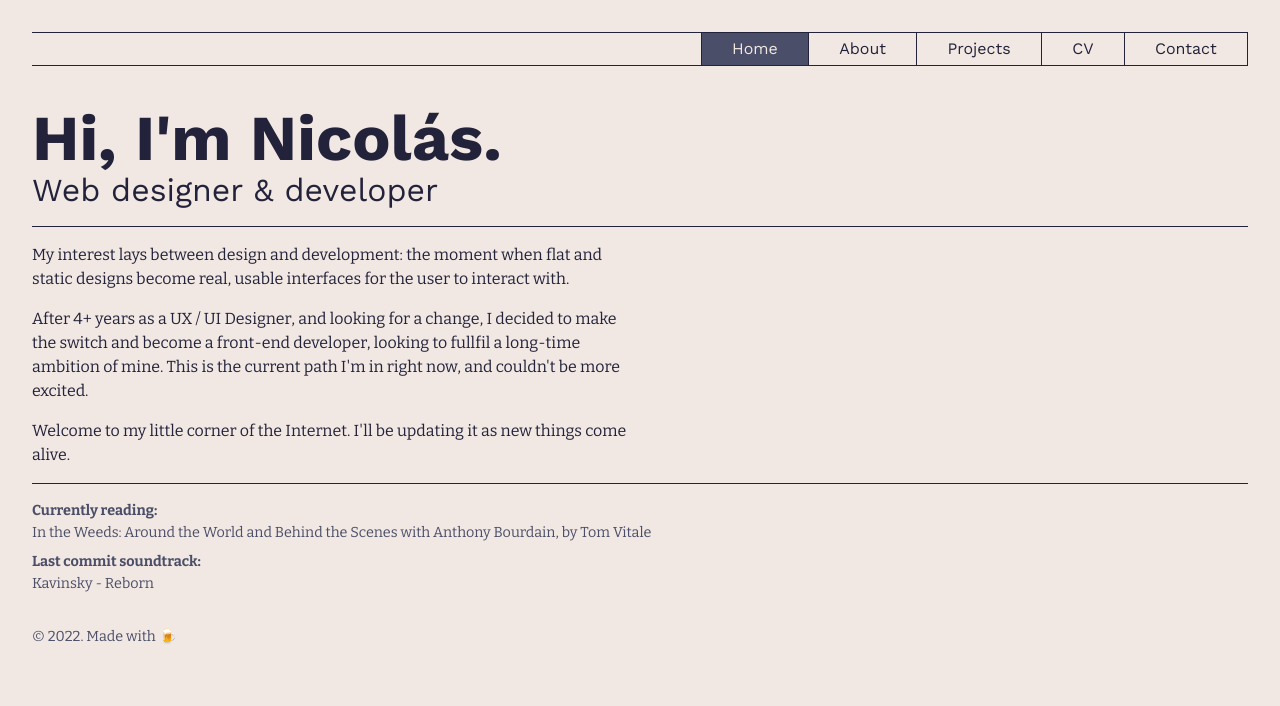
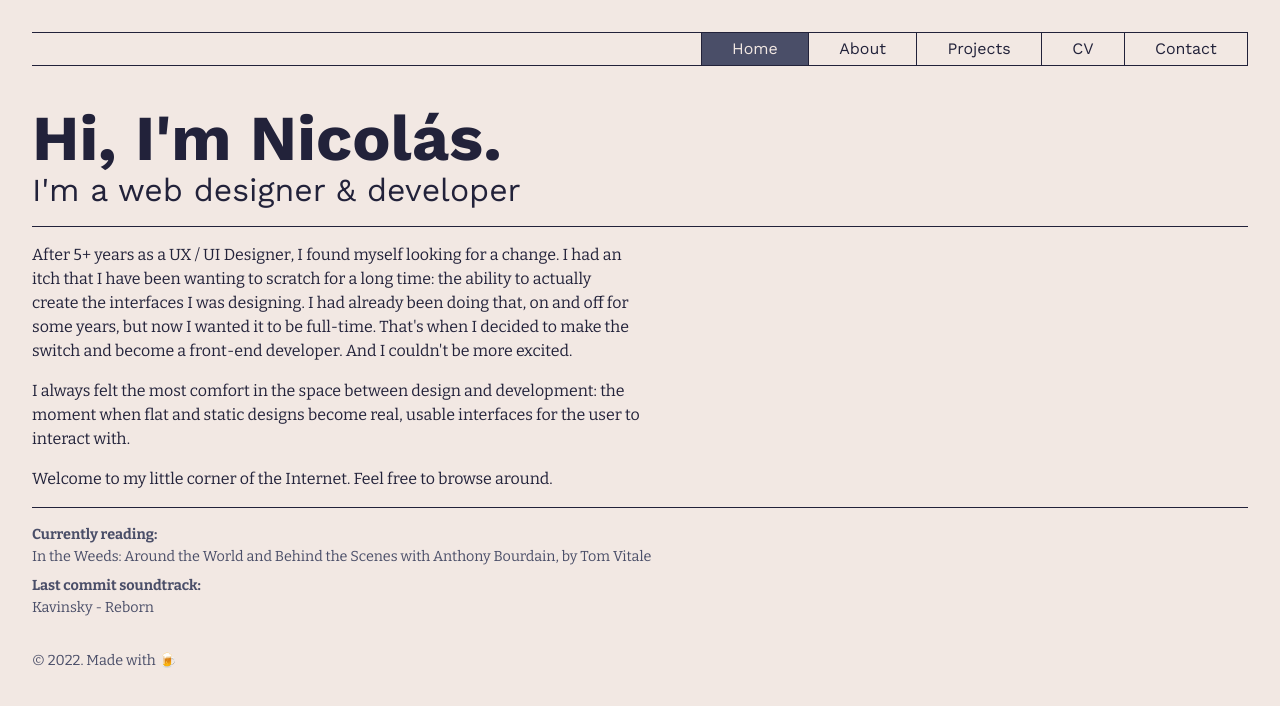
Before and after one commit to ndemia/demia.me, a website: page index.html in a window 1280 px wide. Drawn offline with Linux system fonts and the light colour scheme.

Commit message:
Changed home page description, removed unused HTML

```diff
--- a/index.html
+++ b/index.html
@@ -24,12 +24,6 @@
 				<li class="navigation__item">
 					<a class="navigation__link" href="projects.html">Projects</a>
 				</li>
-				<!-- <li class="navigation__item">
-					<a class="navigation__link" href="assets/pdf/nicolas_demianiw_cv.pdf">CV
-						<svg viewBox="0 0 24 24" fill="none" stroke="currentColor" stroke-width="1.5" stroke-linecap="round" stroke-linejoin="round"><path d="M21 15v4a2 2 0 0 1-2 2H5a2 2 0 0 1-2-2v-4"></path><polyline points="7 10 12 15 17 10"></polyline><line x1="12" y1="15" x2="12" y2="3"></line>
-						</svg>
-					</a>
-				</li> -->
 				<li class="navigation__item">
 					<a class="navigation__link" href="cv.html">CV</a>
 				</li>
@@ -41,13 +35,13 @@
 
 		<header class="header">
 			<h1 class="header__title">Hi, I'm Nicolás.</h1>
-			<h2 class="header__subtitle">Web designer & developer</h2>
+			<h2 class="header__subtitle">I'm a web designer & developer</h2>
 		</header>
 
 		<article class="description">
-			<p class="description__text">My interest lays between design and development: the moment when flat and static designs become real, usable interfaces for the user to interact with.</p>
-			<p class="description__text">After 4+ years as a UX / UI Designer, and looking for a change, I decided to make the switch and become a front-end developer, looking to fullfil a long-time ambition of mine. This is the current path I'm in right now, and couldn't be more excited.</p>
-			<p class="description__text">Welcome to my little corner of the Internet. I'll be updating it as new things come alive.</p>
+			<p class="description__text">After 5+ years as a UX / UI Designer, I found myself looking for a change. I had an itch that I have been wanting to scratch for a long time: the ability to actually create the interfaces I was designing. I had already been doing that, on and off for some years, but now I wanted it to be full-time. That's when I decided to make the switch and become a front-end developer. And I couldn't be more excited.</p>
+			<p class="description__text">I always felt the most comfort in the space between design and development: the moment when flat and static designs become real, usable interfaces for the user to interact with.</p>
+			<p class="description__text">Welcome to my little corner of the Internet. Feel free to browse around.</p>
 		</article>
 
 		<footer class="footer">
@@ -56,7 +50,7 @@
 				<p><span class="book"></span>, by <span class="author"></span></p>
 			</div>
 			<div class="footer__item-container footer__item-container--last">
-				<p class="footer__item--highlight">Last commit soundtrack: </p>
+				<p class="footer__item--highlight">Last commit soundtrack:</p>
 				<p><span class="band"></span> - <span class="album"></span></p>
 			</div>
 			<div class="footer__item-container">
```
Also changed, not shown: about.html (+1 -7 lines), contact.html (+1 -7 lines), cv.html (+1 -1 lines), projects.html (+1 -7 lines).
